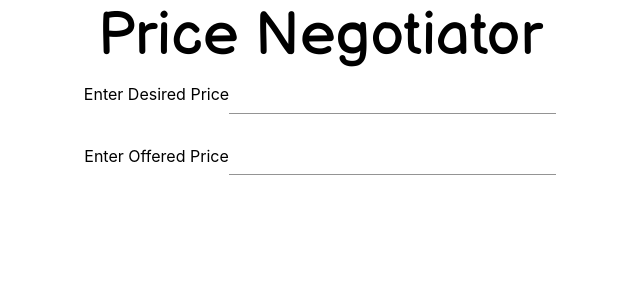
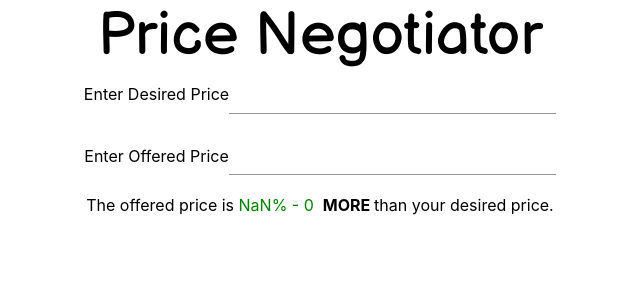
Before and after one commit to Banhawy/Price-Negotiator, a React (Create React App) app: page / in a window 1280 px wide. Shown: the top 300 px of the page, without its empty margins (320-960 px from the left). Built offline with nearby package versions, Linux system fonts and the light colour scheme.

Commit message:
Used context api

```diff
--- a/src/App.tsx
+++ b/src/App.tsx
@@ -1,8 +1,9 @@
-import React, { useState } from 'react';
+import React, { useEffect, useState } from 'react';
 import { createMuiTheme, ThemeProvider } from '@material-ui/core/styles';
 import { Typography } from '@material-ui/core';
 import Input from '@material-ui/core/Input';
 import PriceDifference from './components/PriceDifference';
+import PriceContext, { IPriceContext } from './PriceContext'
 
 const theme = createMuiTheme({
   typography: {
@@ -23,14 +24,17 @@ function App() {
   const [offeredPrice, setOfferedPrice] = useState(0);
   const [offeredColor, setOfferedColor] = useState('inherit');
 
+  const priceContext: IPriceContext = { desiredPrice, offeredPrice }
+
   const onDesiredChange = (event: React.ChangeEvent<HTMLInputElement | HTMLTextAreaElement>) => {
     setDesiredPrice(Number(event.target.value))
   }
 
   const onOfferedChange = (event: React.ChangeEvent<HTMLInputElement | HTMLTextAreaElement>) => {
     let offeredPrice = Number(event.target.value)
+    let priceDifference = offeredPrice - desiredPrice
+
     setOfferedPrice(offeredPrice)
-    let priceDifference = offeredPrice - desiredPrice
 
     if (priceDifference < 0) {
       setOfferedColor('red')
@@ -46,6 +50,7 @@ function App() {
 
   return (
     <ThemeProvider theme={theme}>
+      <PriceContext.Provider value={priceContext}>
         <div className="App" style={{ textAlign: 'center' }}>
           <Typography variant="h2">Price Negotiator</Typography>
 
@@ -62,20 +67,17 @@ function App() {
         <Input
             type="number"
             inputProps={{ min: "0" }}
-          style={{color: offeredColor}}
+            style={{ color: offeredColor }}
             onChange={onOfferedChange}></Input>
 
-          <br/>
-          <br/>
+          <br />
+          <br />
 
-          {
-            !!(desiredPrice &&  offeredPrice) && (
-              <PriceDifference desiredPrice={desiredPrice} offeredPrice={offeredPrice} />
-            )
-          }
+          <PriceDifference />
 
 
         </div>
+      </PriceContext.Provider>
     </ThemeProvider>
   );
 }
--- /dev/null
+++ b/src/PriceContext.ts
@@ -0,0 +1,15 @@
+import React from 'react'
+
+export interface IPriceContext {
+    desiredPrice: number;
+    offeredPrice: number;
+}
+
+const PriceContext = React.createContext<IPriceContext>({ desiredPrice: 0, offeredPrice: 0 })
+
+PriceContext.displayName = 'Price Context'
+
+export const PriceProvider = PriceContext.Provider
+export const PriceConsumer = PriceContext.Consumer
+
+export default PriceContext
--- a/src/components/PriceDifference.tsx
+++ b/src/components/PriceDifference.tsx
@@ -1,10 +1,6 @@
-import React from 'react';
+import React, { useContext } from 'react';
 import Box from '@material-ui/core/Box';
-
-interface PriceDifferenceProps {
-    desiredPrice: number;
-    offeredPrice: number;
-}
+import PriceContext from '../PriceContext';
 
 function calculateDifference(firstNumber: number, secondNumber: number) {
     const absNumberValue : (number: number) => number = (value) => Math.abs(value)
@@ -15,8 +11,8 @@ function calculateDifference(firstNumber: number, secondNumber: number) {
     return { percentageValue, numberValue, isPositive }
 }
 
-export default function PriceDifference(props: PriceDifferenceProps) {
-    const { desiredPrice, offeredPrice } = props
+export default function PriceDifference() {
+    const { desiredPrice, offeredPrice } = useContext(PriceContext);
     const { percentageValue, numberValue, isPositive } = calculateDifference(offeredPrice, desiredPrice)
     const textStyle: React.CSSProperties = { color: isPositive ? 'green' : 'red' }
     return (
```
Lines whose indentation alone changed are shown as unchanged.
